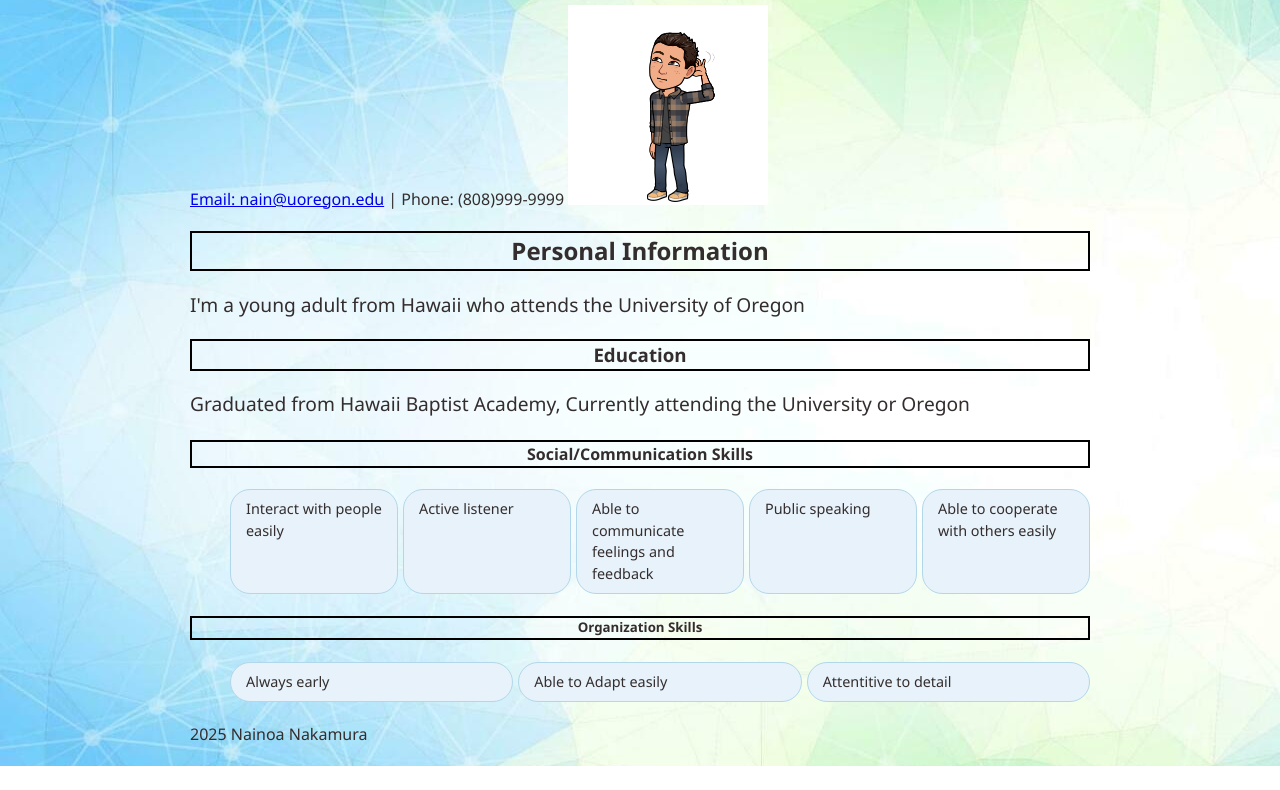
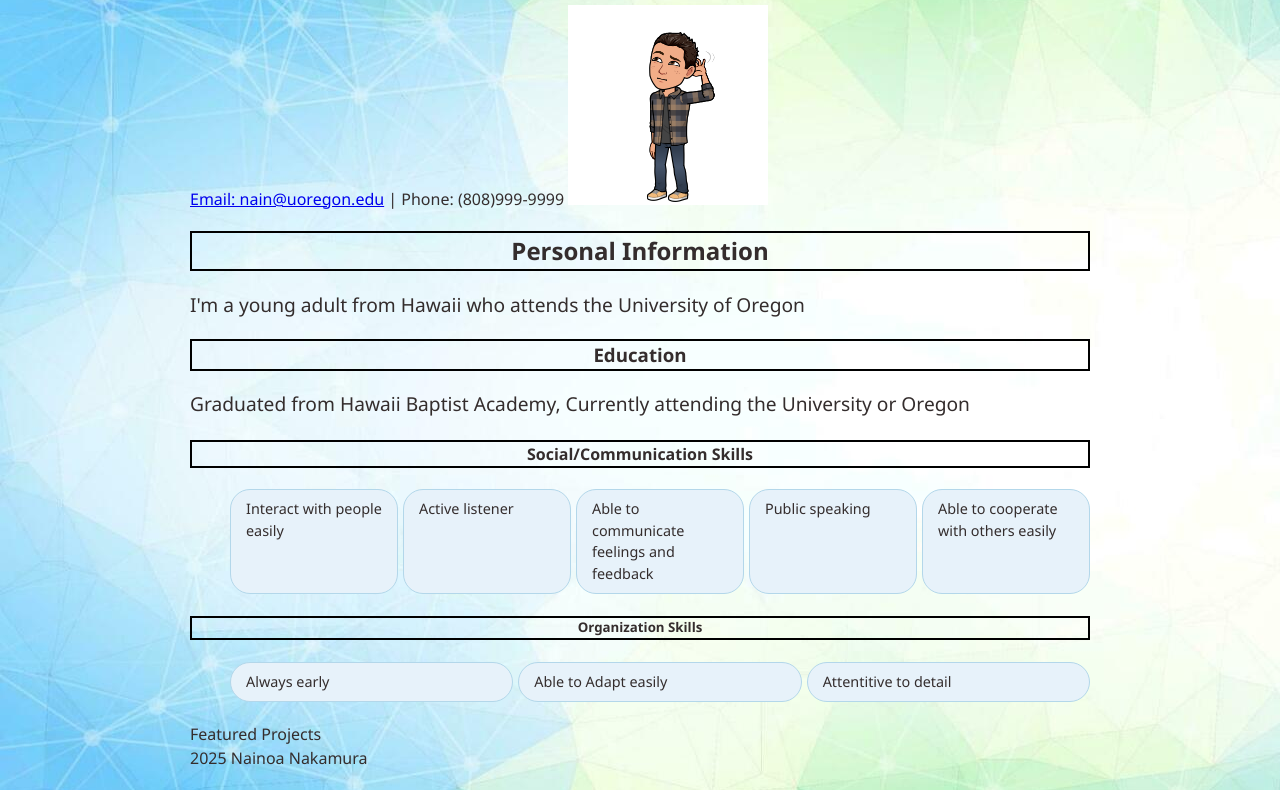
Before and after one commit to nain1248/nain1248.github.io, a plain HTML site: page index.html in a window 1280 px wide. Shown: the part 101-891 px from the top of the page. Before the commit the page ends 867 px from the top, so only its background shows below. Drawn offline with Linux system fonts and the light colour scheme.

Commit message:
Update index.html

```diff
--- a/index.html
+++ b/index.html
@@ -43,6 +43,9 @@
                 <li>Attentitive to detail</li>
             </ol>
             </section>
+        <section>
+         Featured Projects
+        </section>
         <footer>2025 Nainoa Nakamura</footer>
     </body>
 </html>
```
